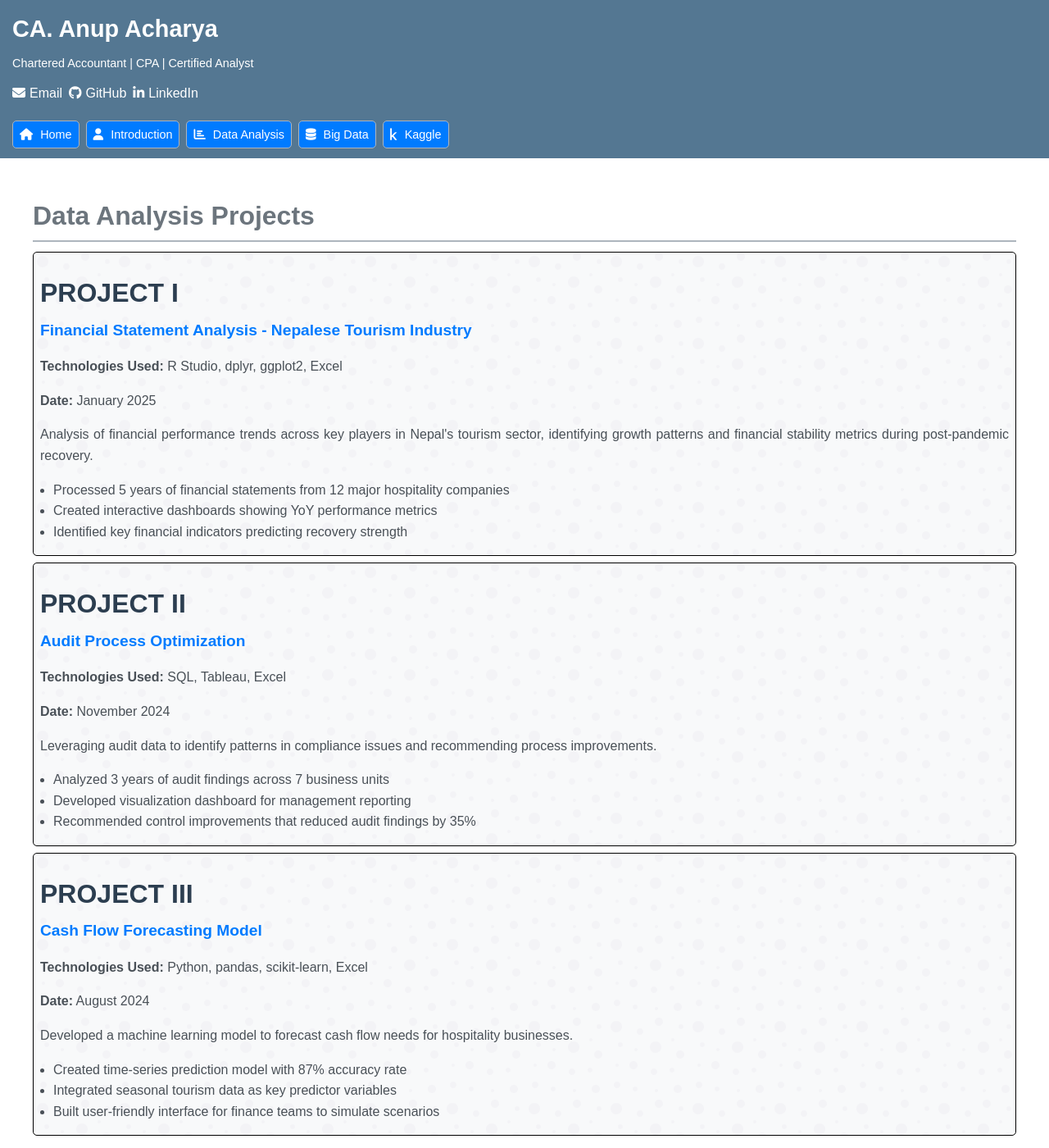
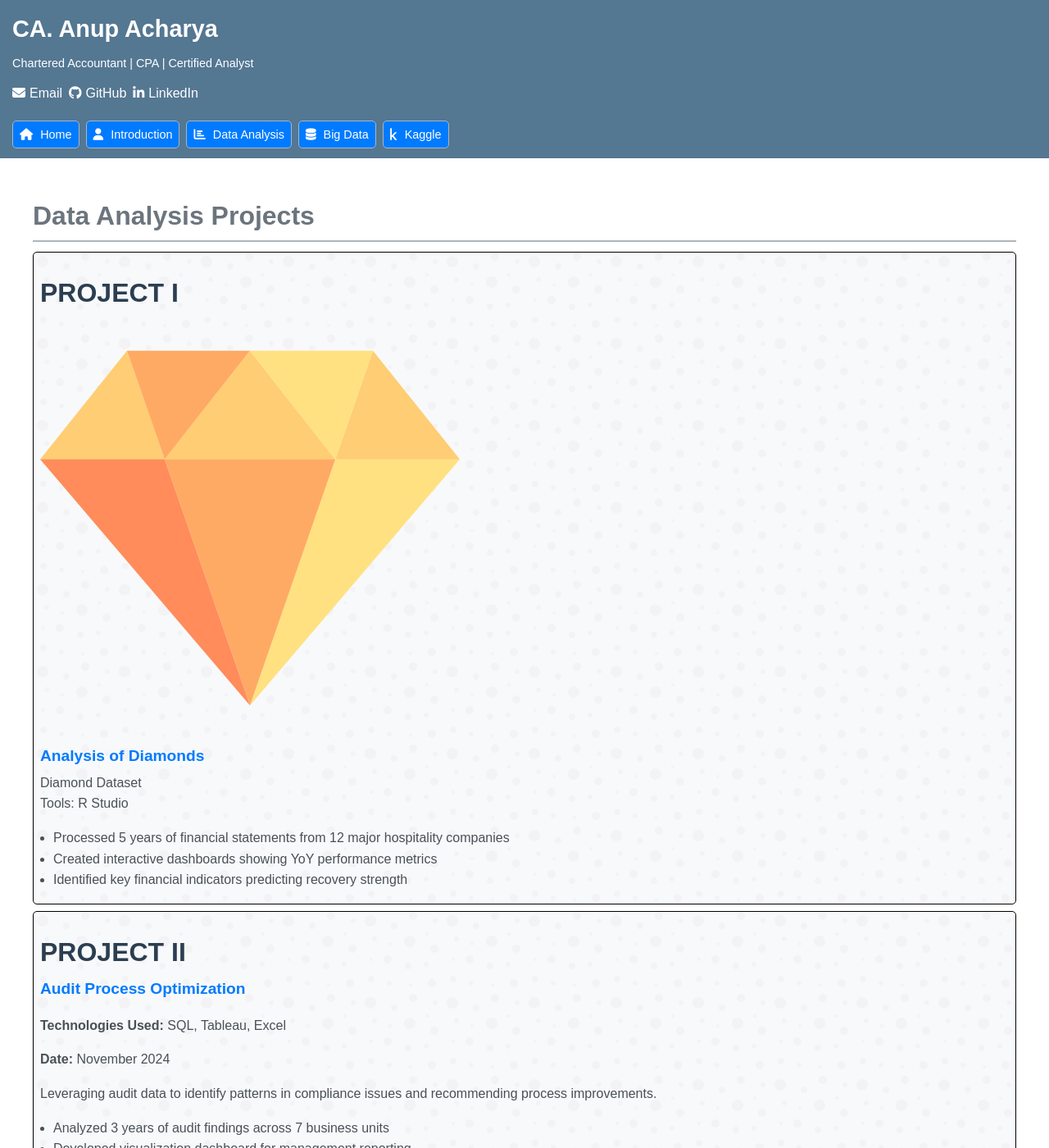
Before and after one commit to longlivenepal48/Portfolio, a Jekyll site: the page built from data-analysis.md, in a window 1280 px wide and 1400 px high. Shown: the whole window at 82% size. Built offline with Jekyll 4.4.1, drawn with Linux system fonts in a browser that asks for light colours.

Commit message:
Update data-analysis.md
Addition of Diamond logo
Dataset used
Tools used

```diff
--- a/data-analysis.md
+++ b/data-analysis.md
@@ -7,10 +7,16 @@ title: Data Analysis
 
 <div class="project-box">
     <div class="project-number">Project I</div>
-    <h3>Financial Statement Analysis - Nepalese Tourism Industry</h3>
-    <p><strong>Technologies Used:</strong> R Studio, dplyr, ggplot2, Excel</p>
-    <p><strong>Date:</strong> January 2025</p>
-    <p>Analysis of financial performance trends across key players in Nepal's tourism sector, identifying growth patterns and financial stability metrics during post-pandemic recovery.</p>
+
+    <!-- New Header Section -->
+    <div class="project-header">
+        <img src="assets/images/diamond.png" alt="Diamond" class="diamond-img">
+        <div class="project-header-text">
+            <h3>Analysis of Diamonds</h3>
+            <div class="dataset-title">Diamond Dataset</div>
+            <div class="tools-used">Tools: R Studio</div>
+        </div>
+    </div>
     <ul>
         <li>Processed 5 years of financial statements from 12 major hospitality companies</li>
         <li>Created interactive dashboards showing YoY performance metrics</li>
```
